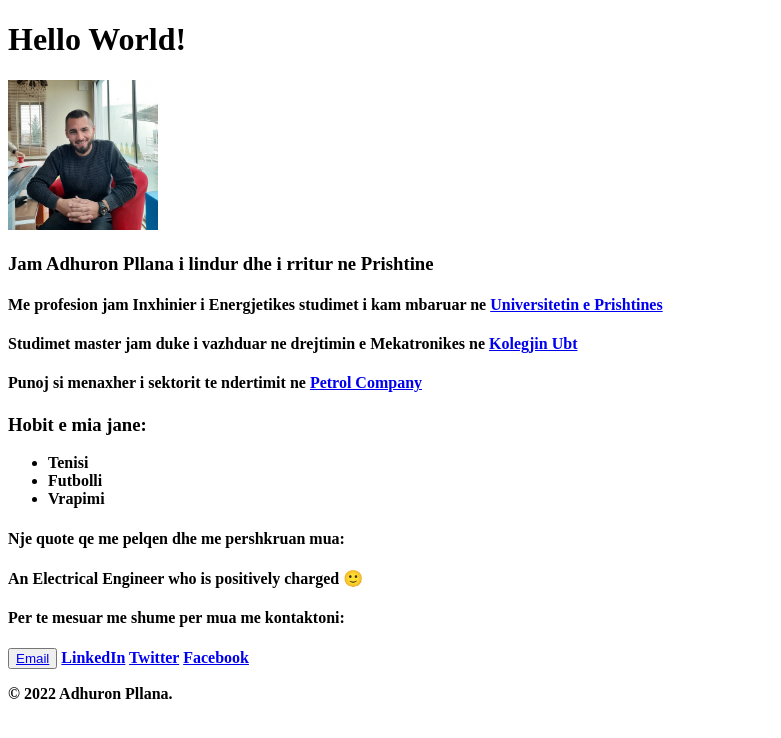
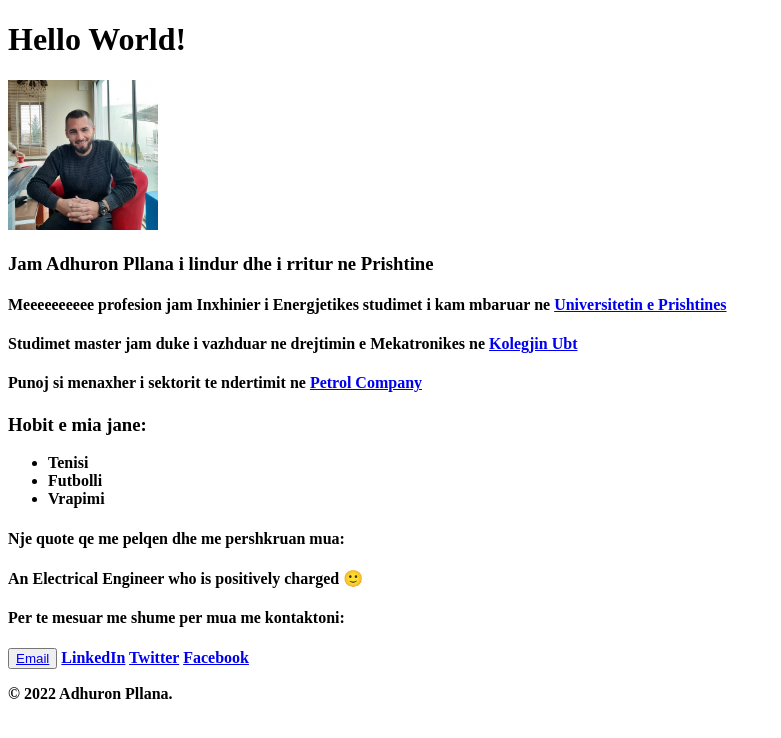
Before and after one commit to Adhuron/kush-jam, a plain HTML site: page index.html in a window 1280 px wide. Shown: the whole page, without its empty margins (0-781 px from the left). Drawn offline with Linux system fonts and the light colour scheme.

Commit message:
Update index.html

```diff
--- a/index.html
+++ b/index.html
@@ -13,7 +13,7 @@
      width="150px"
      >
     <h3>Jam Adhuron Pllana i lindur dhe i rritur ne Prishtine</h3>
-    <h4>Me profesion jam <strong>Inxhinier i Energjetikes<strong> studimet i kam mbaruar ne <a href="http://https://fiek.uni-pr.edu/">Universitetin e Prishtines</a> </h5>
+    <h4>Meeeeeeeeee profesion jam <strong>Inxhinier i Energjetikes<strong> studimet i kam mbaruar ne <a href="http://https://fiek.uni-pr.edu/">Universitetin e Prishtines</a> </h5>
     <h4>Studimet master jam duke i vazhduar ne drejtimin e Mekatronikes ne <a href="https://www.ubt-uni.net/en/home/">Kolegjin Ubt</a></h4>
     <h4>Punoj si menaxher i sektorit te ndertimit ne <a href="https://www.petrolcompany.biz/en/home">Petrol Company</a></h4>
         <h3>Hobit e mia jane:</h3>
```
